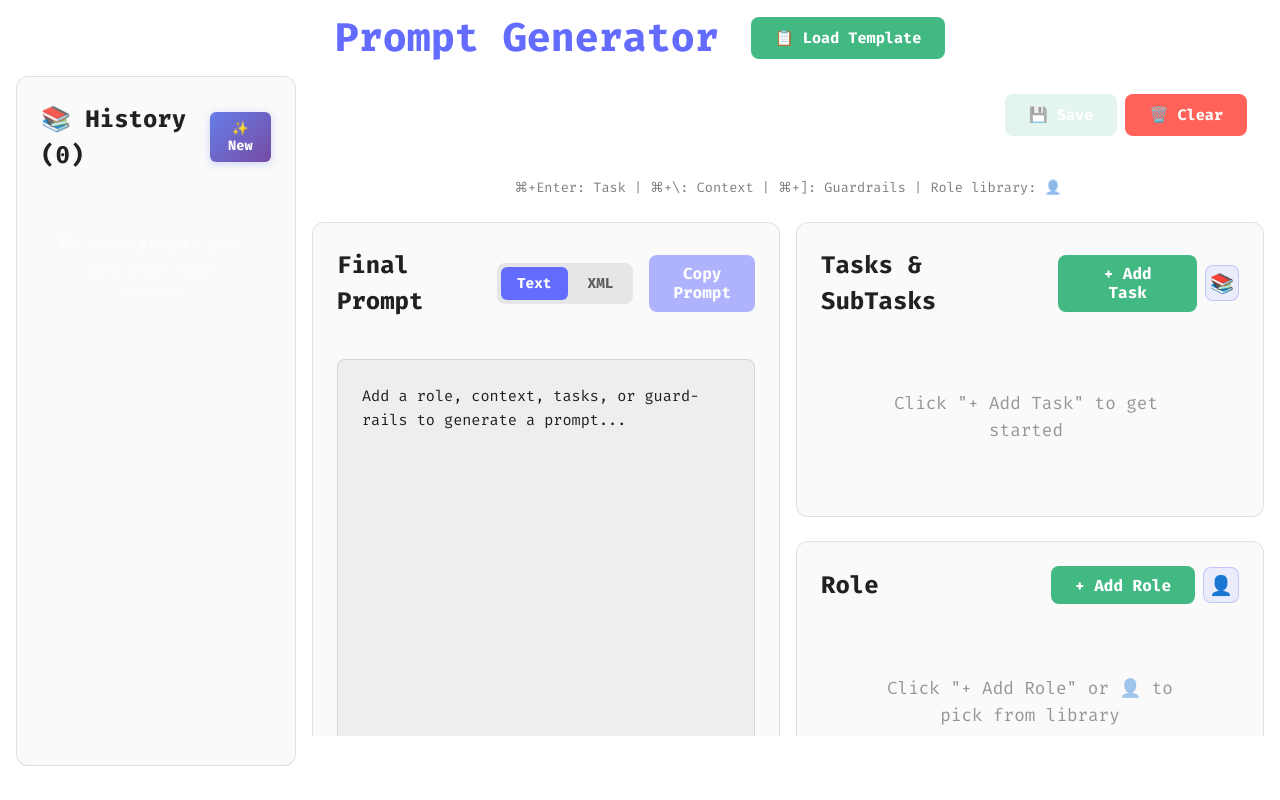
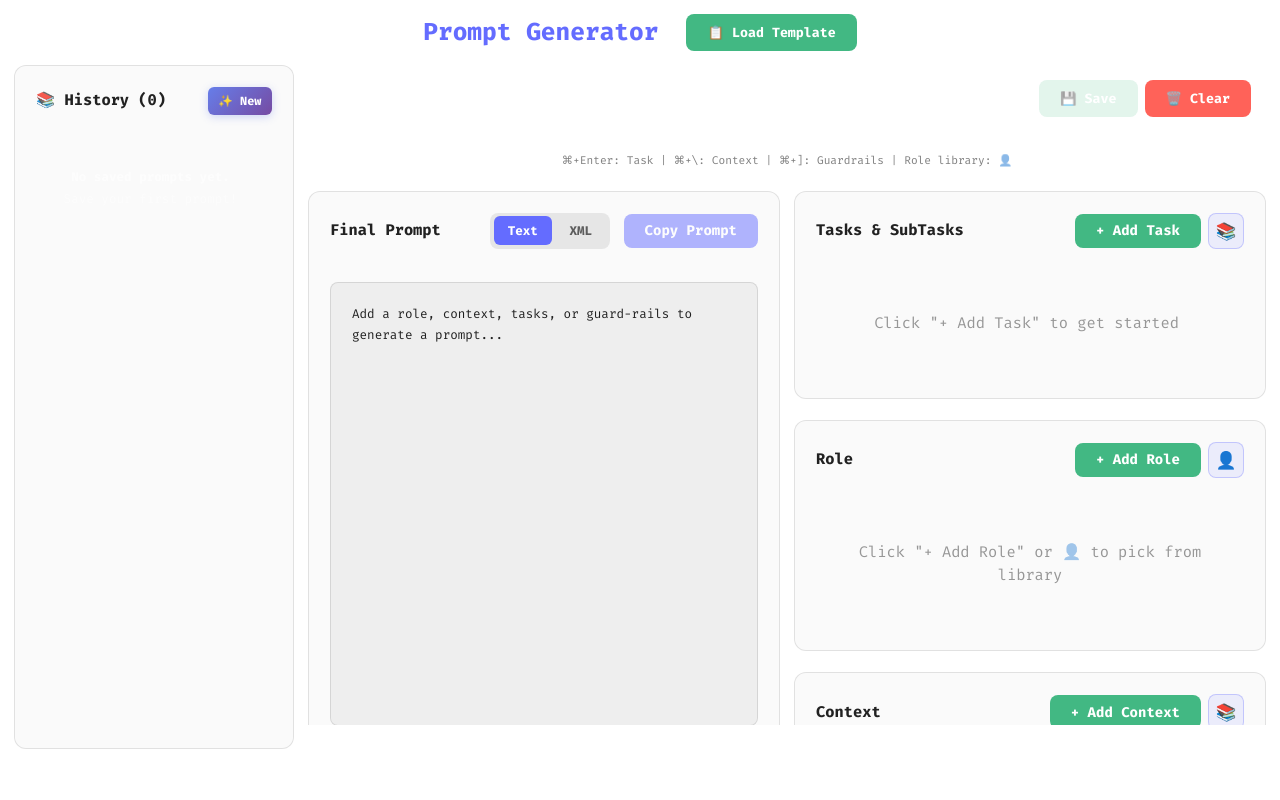
Before and after one commit to RastogiAbhijeet/prompter, a React (Vite) app: page / in a window 1280 px wide. Built offline with nearby package versions, Linux system fonts and the light colour scheme.

Commit message:
refactor: text size

```diff
--- a/src/App.css
+++ b/src/App.css
@@ -20,7 +20,7 @@
   text-align: center;
   margin: 0;
   color: #646cff;
-  font-size: 2.5rem;
+  font-size: 1.75rem;
 }
 
 /* Templates Dropdown */
@@ -143,12 +143,12 @@
 
 .prompt-title-input {
   flex: 1;
-  padding: 0.75rem 1rem;
+  padding: 0.6rem 0.8rem;
   background: rgba(255, 255, 255, 0.08);
   border: 1px solid rgba(255, 255, 255, 0.2);
   border-radius: 8px;
   color: rgba(255, 255, 255, 0.9);
-  font-size: 1rem;
+  font-size: 0.95rem;
   font-weight: 500;
   transition: all 0.2s ease;
 }
@@ -400,7 +400,7 @@
 }
 
 .history-title-inline {
-  font-size: 0.95rem;
+  font-size: 0.9rem;
   font-weight: 600;
   color: rgba(255, 255, 255, 0.9);
   margin-bottom: 0.25rem;
@@ -488,7 +488,7 @@
 /* Keyboard Shortcuts */
 .shortcuts-text {
   text-align: center;
-  font-size: 0.85rem;
+  font-size: 0.8rem;
   color: rgba(255, 255, 255, 0.6);
   font-family: "Fira Mono", monospace;
   flex-shrink: 0;
@@ -587,7 +587,7 @@
 
 .section-header h2 {
   margin: 0;
-  font-size: 1.5rem;
+  font-size: 1.1rem;
   color: rgba(255, 255, 255, 0.9);
 }
 
@@ -647,7 +647,7 @@
   overflow-y: auto;
   text-align: left;
   font-family: "Fira Mono", monospace;
-  font-size: 0.95rem;
+  font-size: 0.9rem;
   white-space: pre-wrap;
   word-wrap: break-word;
   line-height: 1.6;
--- a/src/index.css
+++ b/src/index.css
@@ -4,6 +4,7 @@
   font-family: "Fira Mono", monospace;
   line-height: 1.5;
   font-weight: 400;
+  font-size: 14px;
 
   color-scheme: light dark;
   color: rgba(255, 255, 255, 0.87);
@@ -32,7 +33,7 @@ body {
 }
 
 h1 {
-  font-size: 3.2em;
+  font-size: 2em;
   line-height: 1.1;
 }
 
```
